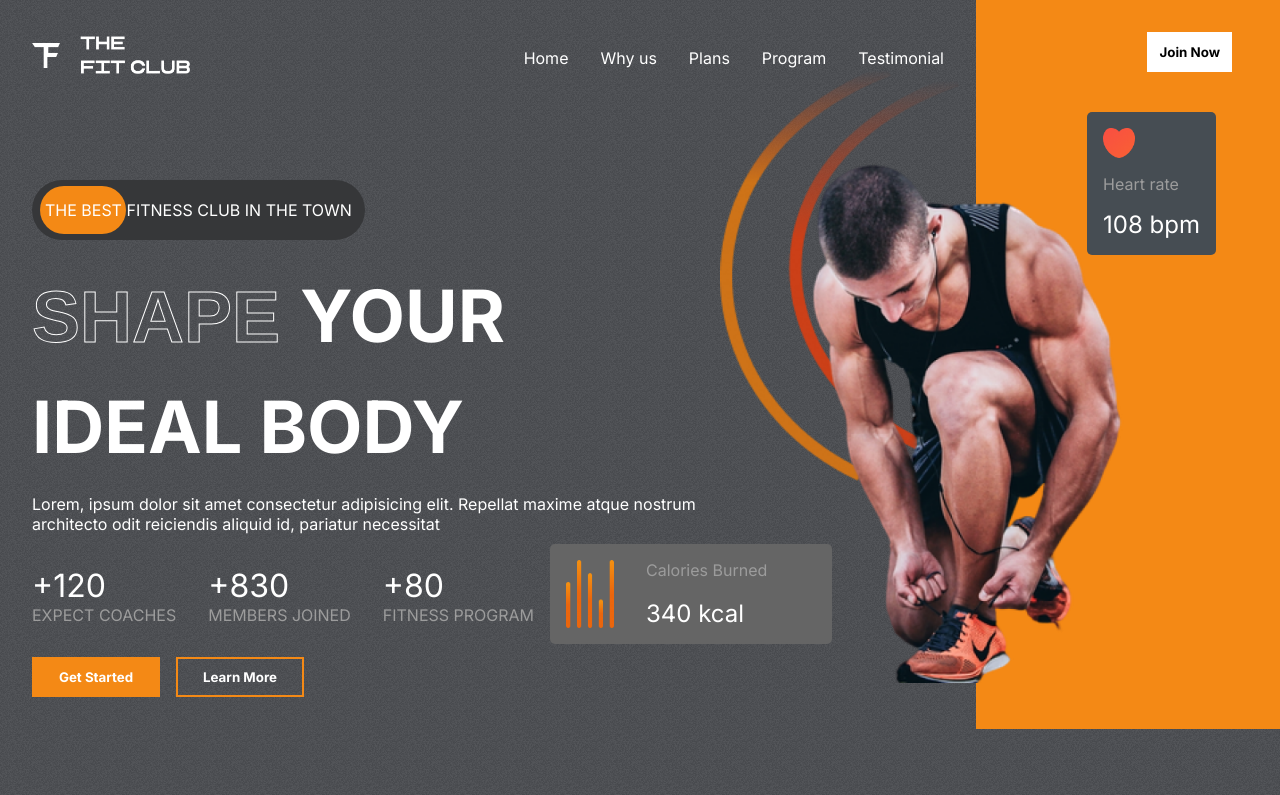
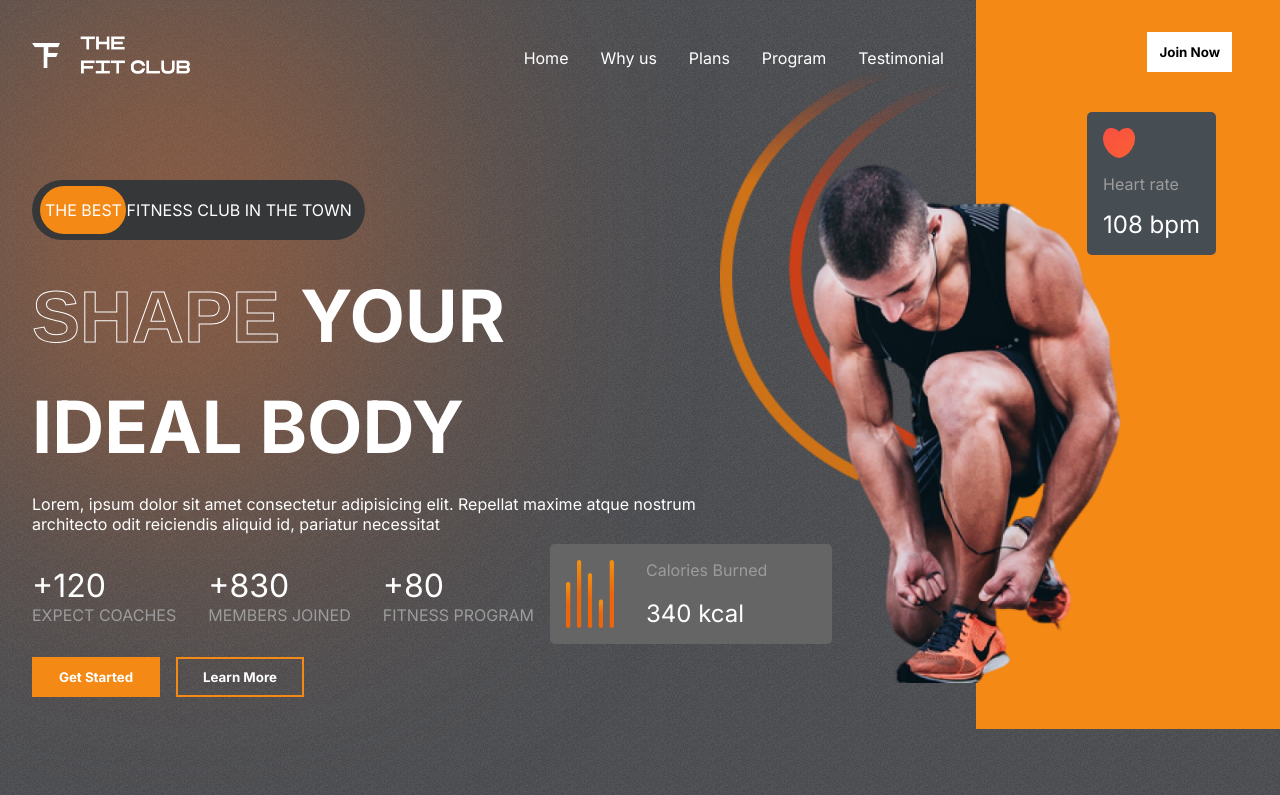
Before and after one commit to Mhira-codes/Get-Fit_CLub, a React (Create React App) app: page / in a window 1280 px wide. Shown: the top 795 px of the page. Built offline with nearby package versions, Linux system fonts and the light colour scheme.

Commit message:
minor changes

```diff
--- a/src/components/Hero/Hero.jsx
+++ b/src/components/Hero/Hero.jsx
@@ -10,6 +10,7 @@ import "./Hero.css";
 const Hero = () => {
   return (
     <div className="hero">
+      <div className="blur hero-blur"></div>
       <div className="left-side">
         <Header />
         {/* ad */}
```
